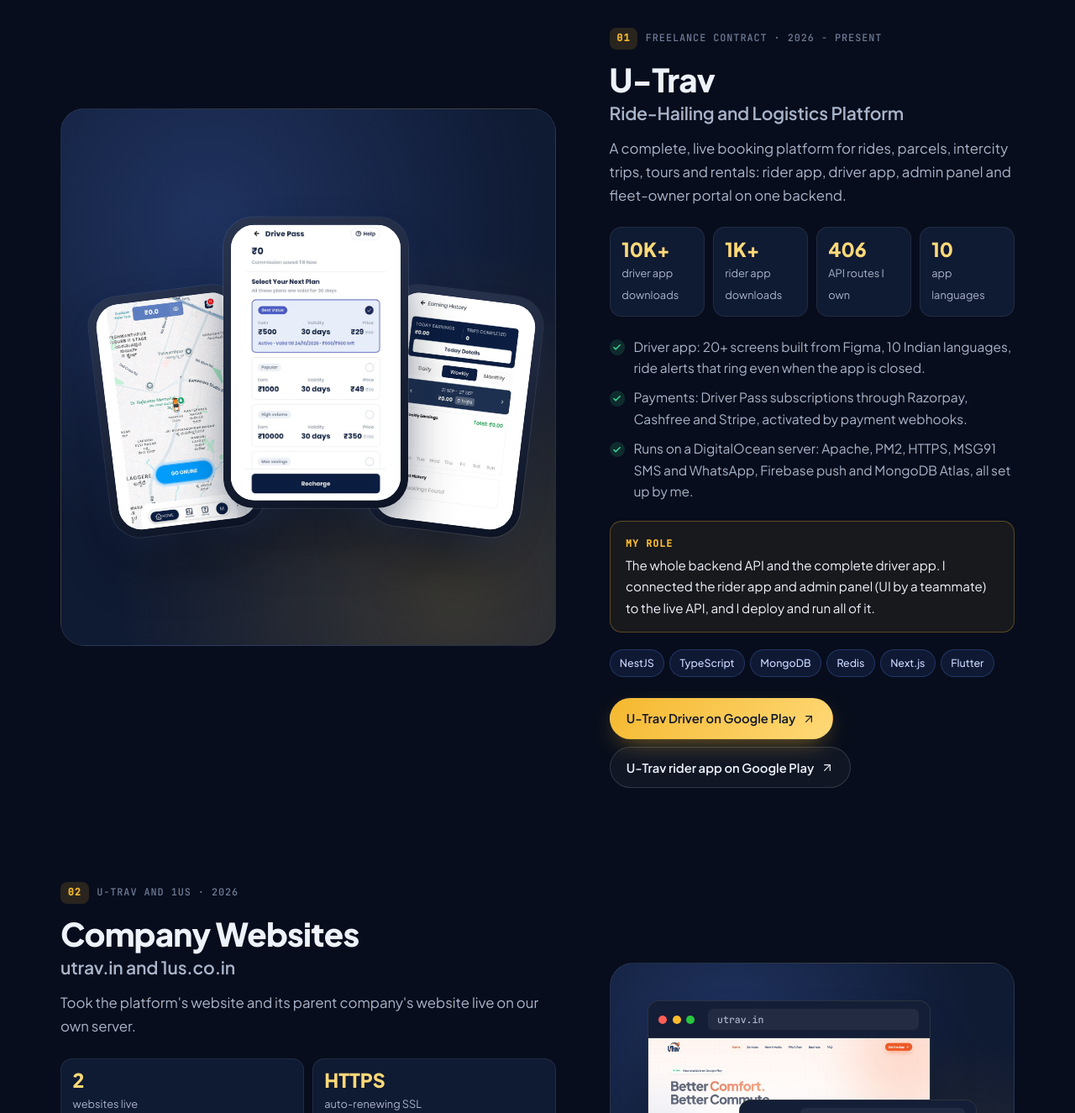
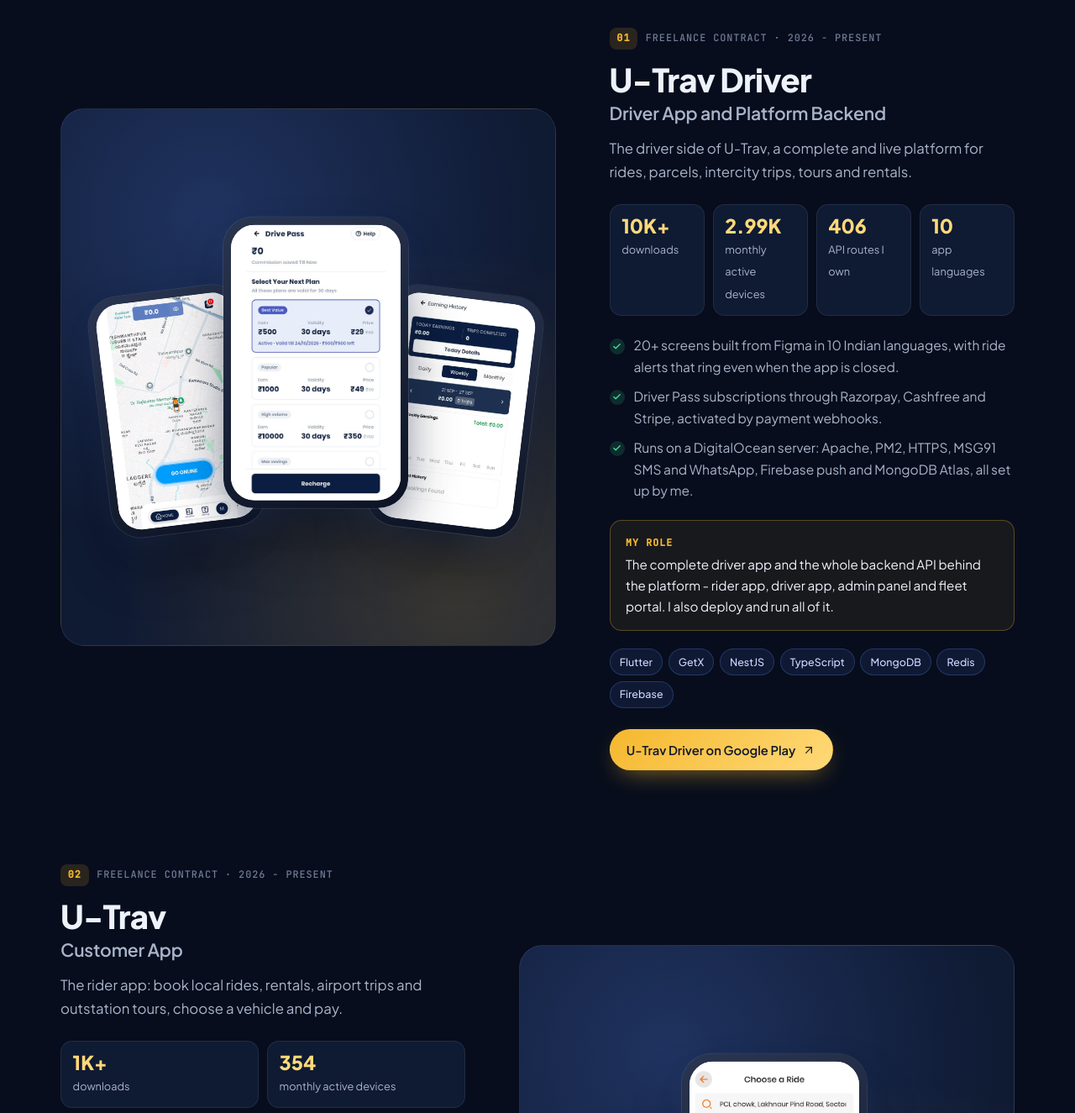
Before and after one commit to poojapc123/poojapc123.github.io, a plain HTML site: page index.html in a window 1280 px wide. Shown: the part 1460-2785 px from the top of the page at 84% size. Drawn offline with Linux system fonts and the light colour scheme.

Commit message:
Portfolio: add U-Trav customer app showcase and monthly active devices
Co-Authored-By: Claude Opus 5.5 <noreply@anthropic.com>

```diff
--- a/index.html
+++ b/index.html
@@ -156,6 +156,7 @@ img { display: block; max-width: 100%; height: auto; }
 .show { display: grid; gap: 2.5rem; align-items: center; }
 @media (min-width: 62rem) {
   .show { grid-template-columns: 1.1fr .9fr; gap: 4rem; align-items: start; }
+  .show--flip { grid-template-columns: .9fr 1.1fr; }
   .show--flip .show__media { order: 2; }
   .show__media { position: sticky; top: 6rem; min-height: 30rem; }
   .show:has(.vis--phones) .show__media { min-height: 40rem; }
@@ -336,7 +337,7 @@ img { display: block; max-width: 100%; height: auto; }
         <div class="float float--c"><span class="dot"></span><div><b>Live in production</b><span>DigitalOcean · HTTPS</span></div></div>
       </div>
     </div>
-    <div class="wrap"><ul class="stats"><li><b>10K+</b><span>Driver app downloads on Google Play</span></li><li><b>406</b><span>API routes I own in production</span></li><li><b>2</b><span>Apps live on Google Play</span></li><li><b>Gold</b><span>Medalist, M.Tech CSE</span></li></ul></div>
+    <div class="wrap"><ul class="stats"><li><b>10K+</b><span>Driver app downloads on Google Play</span></li><li><b>406</b><span>API routes I own in production</span></li><li><b>3.3K</b><span>Monthly active devices across both apps</span></li><li><b>Gold</b><span>Medalist, M.Tech CSE</span></li></ul></div>
   </section>
 
   <section class="marquee" aria-label="Tools I work with">
@@ -354,23 +355,42 @@ img { display: block; max-width: 100%; height: auto; }
       <article class="show" id="p-1">
         <div class="show__media">
           <div class="vis vis--phones">
-            <figure class="phone phone--0"><img src="img/driver-home.jpg" alt="U-Trav - screen 1" loading="lazy" width="520" height="844"></figure>
-            <figure class="phone phone--1"><img src="img/driver-pass.jpg" alt="U-Trav - screen 2" loading="lazy" width="520" height="844"></figure>
-            <figure class="phone phone--2"><img src="img/driver-earnings.jpg" alt="U-Trav - screen 3" loading="lazy" width="520" height="844"></figure>
+            <figure class="phone phone--0"><img src="img/driver-home.jpg" alt="U-Trav Driver - screen 1" loading="lazy" width="520" height="844"></figure>
+            <figure class="phone phone--1"><img src="img/driver-pass.jpg" alt="U-Trav Driver - screen 2" loading="lazy" width="520" height="844"></figure>
+            <figure class="phone phone--2"><img src="img/driver-earnings.jpg" alt="U-Trav Driver - screen 3" loading="lazy" width="520" height="844"></figure>
           </div>
         </div>
         <div class="show__text">
           <p class="eyebrow"><span class="num">01</span> Freelance contract · 2026 - present</p>
-          <h3 class="show__title">U-Trav<span>Ride-Hailing and Logistics Platform</span></h3>
-          <p class="show__desc">A complete, live booking platform for rides, parcels, intercity trips, tours and rentals: rider app, driver app, admin panel and fleet-owner portal on one backend.</p>
-          <ul class="kpis"><li><b>10K+</b><span>driver app downloads</span></li><li><b>1K+</b><span>rider app downloads</span></li><li><b>406</b><span>API routes I own</span></li><li><b>10</b><span>app languages</span></li></ul>
-          <ul class="ticks"><li>Driver app: 20+ screens built from Figma, 10 Indian languages, ride alerts that ring even when the app is closed.</li><li>Payments: Driver Pass subscriptions through Razorpay, Cashfree and Stripe, activated by payment webhooks.</li><li>Runs on a DigitalOcean server: Apache, PM2, HTTPS, MSG91 SMS and WhatsApp, Firebase push and MongoDB Atlas, all set up by me.</li></ul>
-          <p class="myrole"><b>My role</b>The whole backend API and the complete driver app. I connected the rider app and admin panel (UI by a teammate) to the live API, and I deploy and run all of it.</p>
-          <ul class="chips" aria-label="Tech stack"><li>NestJS</li><li>TypeScript</li><li>MongoDB</li><li>Redis</li><li>Next.js</li><li>Flutter</li></ul>
-          <p class="show__links"><a class="btn btn--solid" href="https://play.google.com/store/apps/details?id=com.utrav.driver" target="_blank" rel="noopener noreferrer">U-Trav Driver on Google Play <svg class="ic ic--sm" viewBox="0 0 24 24" fill="none" stroke="currentColor" stroke-width="1.8" stroke-linecap="round" stroke-linejoin="round" aria-hidden="true"><path d="M7 17 17 7"/><path d="M7 7h10v10"/></svg><span class="sr">(opens in a new tab)</span></a><a class="btn btn--ghost" href="https://play.google.com/store/apps/details?id=com.utrav.user" target="_blank" rel="noopener noreferrer">U-Trav rider app on Google Play <svg class="ic ic--sm" viewBox="0 0 24 24" fill="none" stroke="currentColor" stroke-width="1.8" stroke-linecap="round" stroke-linejoin="round" aria-hidden="true"><path d="M7 17 17 7"/><path d="M7 7h10v10"/></svg><span class="sr">(opens in a new tab)</span></a></p>
+          <h3 class="show__title">U-Trav Driver<span>Driver App and Platform Backend</span></h3>
+          <p class="show__desc">The driver side of U-Trav, a complete and live platform for rides, parcels, intercity trips, tours and rentals.</p>
+          <ul class="kpis"><li><b>10K+</b><span>downloads</span></li><li><b>2.99K</b><span>monthly active devices</span></li><li><b>406</b><span>API routes I own</span></li><li><b>10</b><span>app languages</span></li></ul>
+          <ul class="ticks"><li>20+ screens built from Figma in 10 Indian languages, with ride alerts that ring even when the app is closed.</li><li>Driver Pass subscriptions through Razorpay, Cashfree and Stripe, activated by payment webhooks.</li><li>Runs on a DigitalOcean server: Apache, PM2, HTTPS, MSG91 SMS and WhatsApp, Firebase push and MongoDB Atlas, all set up by me.</li></ul>
+          <p class="myrole"><b>My role</b>The complete driver app and the whole backend API behind the platform - rider app, driver app, admin panel and fleet portal. I also deploy and run all of it.</p>
+          <ul class="chips" aria-label="Tech stack"><li>Flutter</li><li>GetX</li><li>NestJS</li><li>TypeScript</li><li>MongoDB</li><li>Redis</li><li>Firebase</li></ul>
+          <p class="show__links"><a class="btn btn--solid" href="https://play.google.com/store/apps/details?id=com.utrav.driver" target="_blank" rel="noopener noreferrer">U-Trav Driver on Google Play <svg class="ic ic--sm" viewBox="0 0 24 24" fill="none" stroke="currentColor" stroke-width="1.8" stroke-linecap="round" stroke-linejoin="round" aria-hidden="true"><path d="M7 17 17 7"/><path d="M7 7h10v10"/></svg><span class="sr">(opens in a new tab)</span></a></p>
         </div>
       </article>
       <article class="show show--flip" id="p-2">
+        <div class="show__media">
+          <div class="vis vis--phones">
+            <figure class="phone phone--0"><img src="img/rider-where.jpg" alt="U-Trav - screen 1" loading="lazy" width="520" height="844"></figure>
+            <figure class="phone phone--1"><img src="img/rider-choose.jpg" alt="U-Trav - screen 2" loading="lazy" width="520" height="844"></figure>
+            <figure class="phone phone--2"><img src="img/rider-trips.jpg" alt="U-Trav - screen 3" loading="lazy" width="520" height="844"></figure>
+          </div>
+        </div>
+        <div class="show__text">
+          <p class="eyebrow"><span class="num">02</span> Freelance contract · 2026 - present</p>
+          <h3 class="show__title">U-Trav<span>Customer App</span></h3>
+          <p class="show__desc">The rider app: book local rides, rentals, airport trips and outstation tours, choose a vehicle and pay.</p>
+          <ul class="kpis"><li><b>1K+</b><span>downloads</span></li><li><b>354</b><span>monthly active devices</span></li></ul>
+          <ul class="ticks"><li>Live ride tracking with SOS, change of destination mid-ride and push notifications for every ride step.</li><li>Outstation advance payment by UPI and Razorpay, and India-only place search.</li><li>Its own NestJS customer API deployed beside the main booking API behind Apache and PM2.</li></ul>
+          <p class="myrole"><b>My role</b>The UI was built by a teammate. I deployed its customer API, connected the app to the live backend, built features on top and ship its Play Store releases.</p>
+          <ul class="chips" aria-label="Tech stack"><li>Flutter</li><li>NestJS</li><li>Google Maps</li><li>Firebase</li><li>Razorpay</li></ul>
+          <p class="show__links"><a class="btn btn--solid" href="https://play.google.com/store/apps/details?id=com.utrav.user" target="_blank" rel="noopener noreferrer">U-Trav on Google Play <svg class="ic ic--sm" viewBox="0 0 24 24" fill="none" stroke="currentColor" stroke-width="1.8" stroke-linecap="round" stroke-linejoin="round" aria-hidden="true"><path d="M7 17 17 7"/><path d="M7 7h10v10"/></svg><span class="sr">(opens in a new tab)</span></a></p>
+        </div>
+      </article>
+      <article class="show" id="p-3">
         <div class="show__media">
           <div class="vis vis--browser vis--stack">
             <figure class="browser browser--0">
@@ -384,7 +404,7 @@ img { display: block; max-width: 100%; height: auto; }
           </div>
         </div>
         <div class="show__text">
-          <p class="eyebrow"><span class="num">02</span> U-Trav and 1us · 2026</p>
+          <p class="eyebrow"><span class="num">03</span> U-Trav and 1us · 2026</p>
           <h3 class="show__title">Company Websites<span>utrav.in and 1us.co.in</span></h3>
           <p class="show__desc">Took the platform&#39;s website and its parent company&#39;s website live on our own server.</p>
           <ul class="kpis"><li><b>2</b><span>websites live</span></li><li><b>HTTPS</b><span>auto-renewing SSL</span></li></ul>
@@ -394,7 +414,7 @@ img { display: block; max-width: 100%; height: auto; }
           <p class="show__links"><a class="btn btn--solid" href="https://utrav.in" target="_blank" rel="noopener noreferrer">Visit utrav.in <svg class="ic ic--sm" viewBox="0 0 24 24" fill="none" stroke="currentColor" stroke-width="1.8" stroke-linecap="round" stroke-linejoin="round" aria-hidden="true"><path d="M7 17 17 7"/><path d="M7 7h10v10"/></svg><span class="sr">(opens in a new tab)</span></a><a class="btn btn--ghost" href="https://1us.co.in" target="_blank" rel="noopener noreferrer">Visit 1us.co.in <svg class="ic ic--sm" viewBox="0 0 24 24" fill="none" stroke="currentColor" stroke-width="1.8" stroke-linecap="round" stroke-linejoin="round" aria-hidden="true"><path d="M7 17 17 7"/><path d="M7 7h10v10"/></svg><span class="sr">(opens in a new tab)</span></a></p>
         </div>
       </article>
-      <article class="show" id="p-3">
+      <article class="show show--flip" id="p-4">
         <div class="show__media">
           <div class="vis vis--browser">
             <figure class="browser browser--0">
@@ -404,7 +424,7 @@ img { display: block; max-width: 100%; height: auto; }
           </div>
         </div>
         <div class="show__text">
-          <p class="eyebrow"><span class="num">03</span> Personal project · 2026</p>
+          <p class="eyebrow"><span class="num">04</span> Personal project · 2026</p>
           <h3 class="show__title">Tea Stall Online Store</h3>
           <p class="show__desc">Redesign of a Bangalore tea retailer&#39;s website as a complete online store.</p>
           <ul class="kpis"><li><b>13</b><span>pages</span></li><li><b>4</b><span>serverless functions</span></li></ul>
```
Also changed, not shown: img/icon-rider.png, img/rider-choose.jpg (added), img/rider-trips.jpg (added), img/rider-where.jpg (added), llms.txt, 1 other file.
